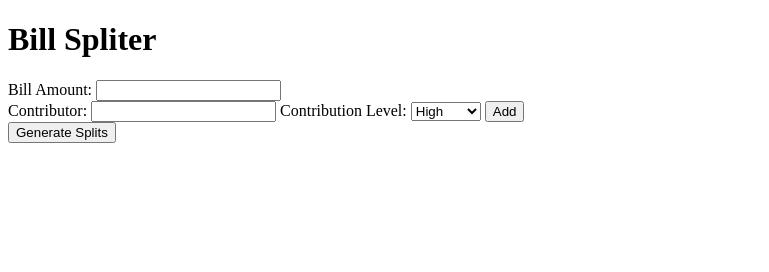
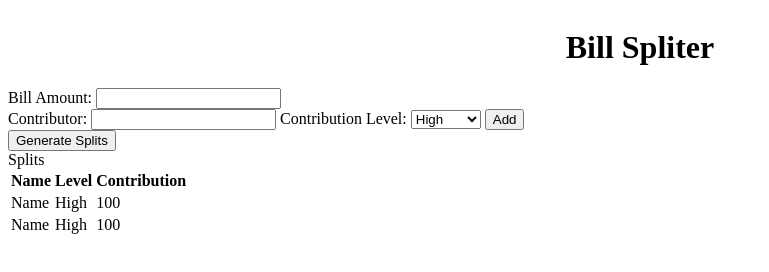
Before and after one commit to s-afrid/Bill-Splitter, a plain HTML site: page index.html in a window 1280 px wide. Shown: the whole page, without its empty margins (0-769 px from the left). Drawn offline with Linux system fonts and the light colour scheme.

Commit message:
added style file

```diff
--- a/index.html
+++ b/index.html
@@ -3,6 +3,7 @@
   <head>
     <meta charset="UTF-8" />
     <meta name="viewport" content="width=device-width, initial-scale=1.0" />
+    <link rel="stylesheet" href="style.css">
     <title>Bill Splitter</title>
   </head>
   <body>
@@ -25,11 +26,24 @@
       <br>
       <button>Generate Splits</button>
     </div>
-    <div class="splits">
-        <ul>
-
-        </ul>
-    </div>
+    <table class="splits">
+        <thead>Splits</thead>
+        <tr>
+            <th>Name</th>
+            <th>Level</th>
+            <th>Contribution</th>
+        </tr>
+        <tr>
+            <td class="name">Name</td>
+            <td class="level">High</td>
+            <td class="amount">100</td>
+        </tr>
+        <tr>
+            <td class="name">Name</td>
+            <td class="level">High</td>
+            <td class="amount">100</td>
+        </tr>
+    </table>
     <script src="script.js"></script>
   </body>
 </html>
--- /dev/null
+++ b/style.css
@@ -0,0 +1,6 @@
+
+header {
+    display: flex;
+    align-items: center;
+    justify-content: center;
+}
```
